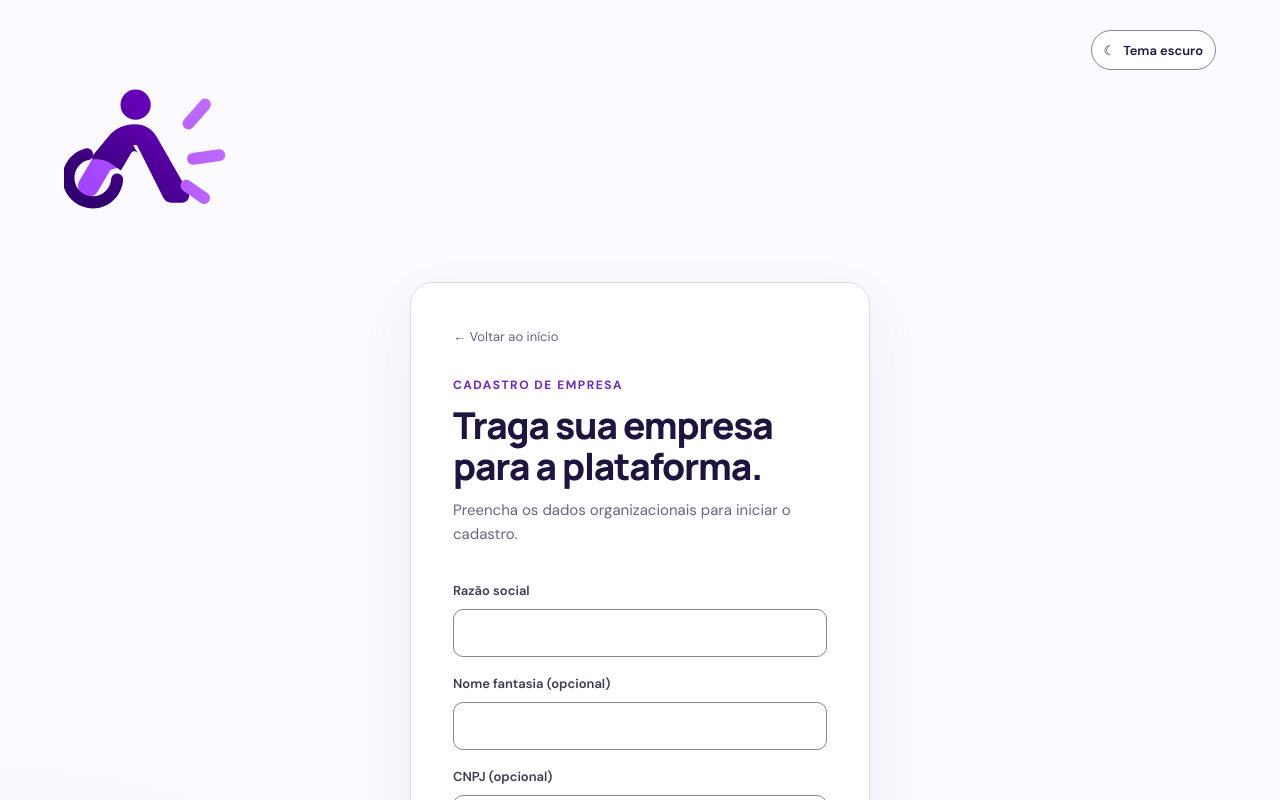
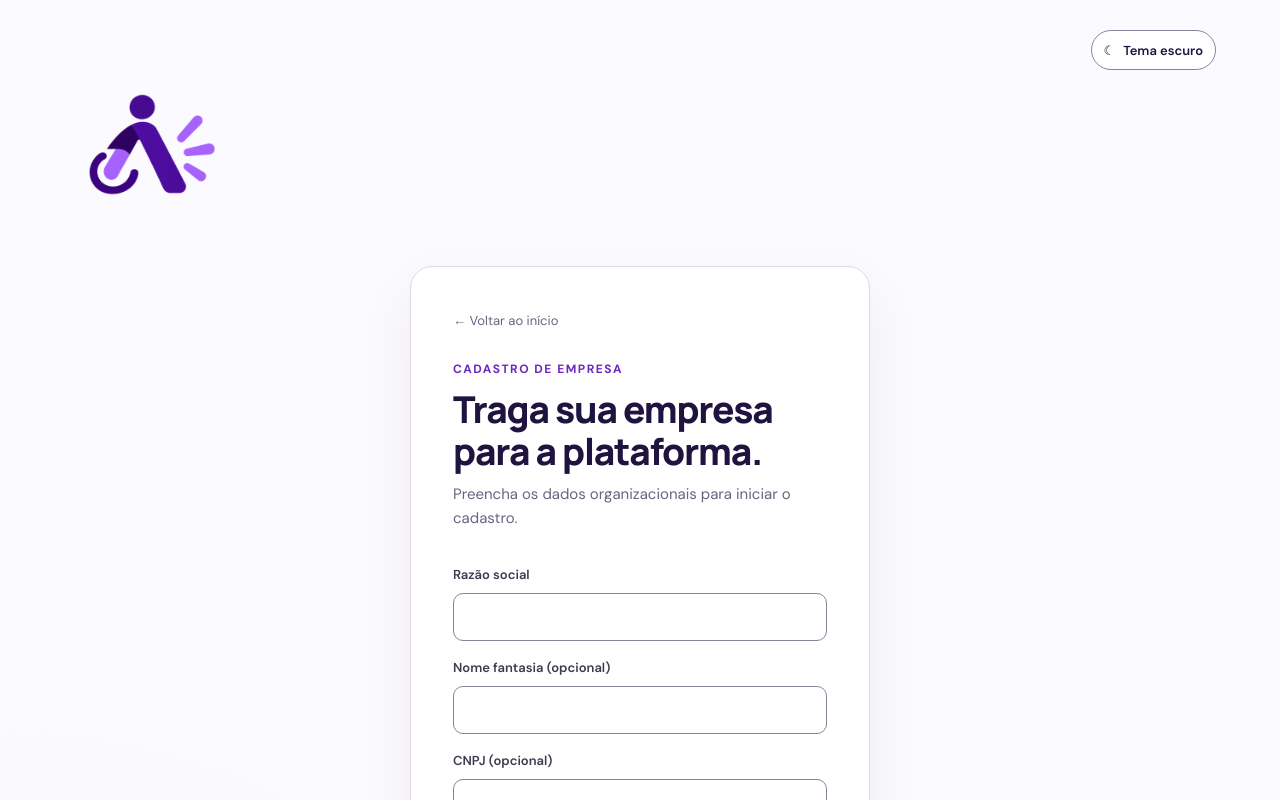
Before and after one commit to rafael-marquart/Trabalho_ModelagemDeSistema, a Next.js app: page /empresa/cadastro in a window 1280 px wide. Shown: the top 800 px of the page. Built offline with nearby package versions, Linux system fonts and the light colour scheme.

Commit message:
Use corrected Acessa Vagas logo on auth screens

```diff
--- a/src/app/empresa/cadastro/page.tsx
+++ b/src/app/empresa/cadastro/page.tsx
@@ -20,7 +20,7 @@ export default function CompanySignupPage() {
     finally{setLoading(false);}
   }
   return <main className="auth-page">
-      <div className="theme-control-host"><ThemeToggle /></div><Link className="brand auth-brand" href="/"><img className="brand-logo" src="/images/logo-acessa-vagas.svg" alt="Acessa Vagas" /></Link><section className="auth-card"><Link className="back-link" href="/">← Voltar ao início</Link><p className="eyebrow">Cadastro de empresa</p><h1>Traga sua empresa para a plataforma.</h1><p className="muted">Preencha os dados organizacionais para iniciar o cadastro.</p><form className="auth-form" onSubmit={submit}>
+      <div className="theme-control-host"><ThemeToggle /></div><Link className="brand auth-brand" href="/"><img className="brand-logo" src="/images/logo-acessa-vagas.png" alt="Acessa Vagas" /></Link><section className="auth-card"><Link className="back-link" href="/">← Voltar ao início</Link><p className="eyebrow">Cadastro de empresa</p><h1>Traga sua empresa para a plataforma.</h1><p className="muted">Preencha os dados organizacionais para iniciar o cadastro.</p><form className="auth-form" onSubmit={submit}>
     <label htmlFor="legalName">Razão social</label><input id="legalName" value={form.legalName} onChange={e=>setForm({...form,legalName:e.target.value})} required maxLength={200}/>
     <label htmlFor="tradeName">Nome fantasia (opcional)</label><input id="tradeName" value={form.tradeName} onChange={e=>setForm({...form,tradeName:e.target.value})} maxLength={200}/>
     <label htmlFor="officialId">CNPJ (opcional)</label><input id="officialId" inputMode="numeric" autoComplete="off" value={form.officialId} onChange={e=>setForm({...form,officialId:e.target.value})} maxLength={18}/>
```
